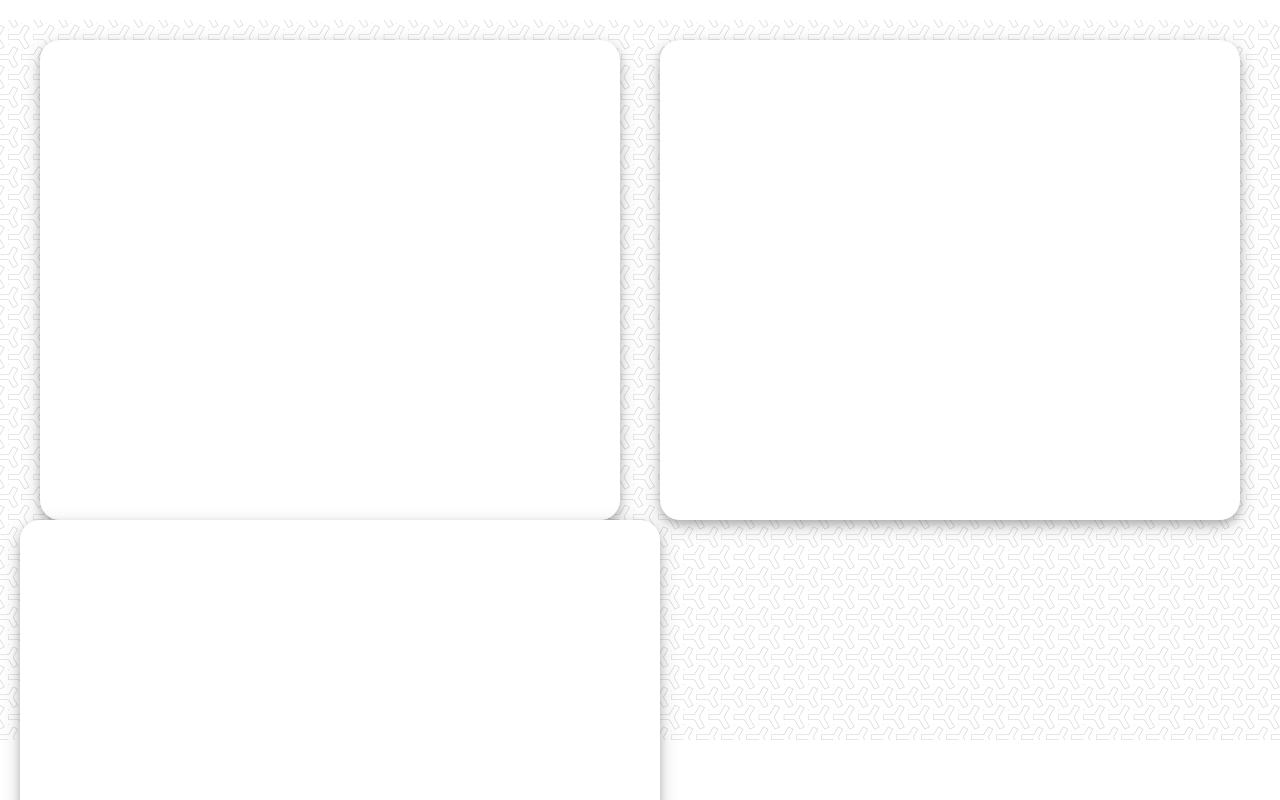
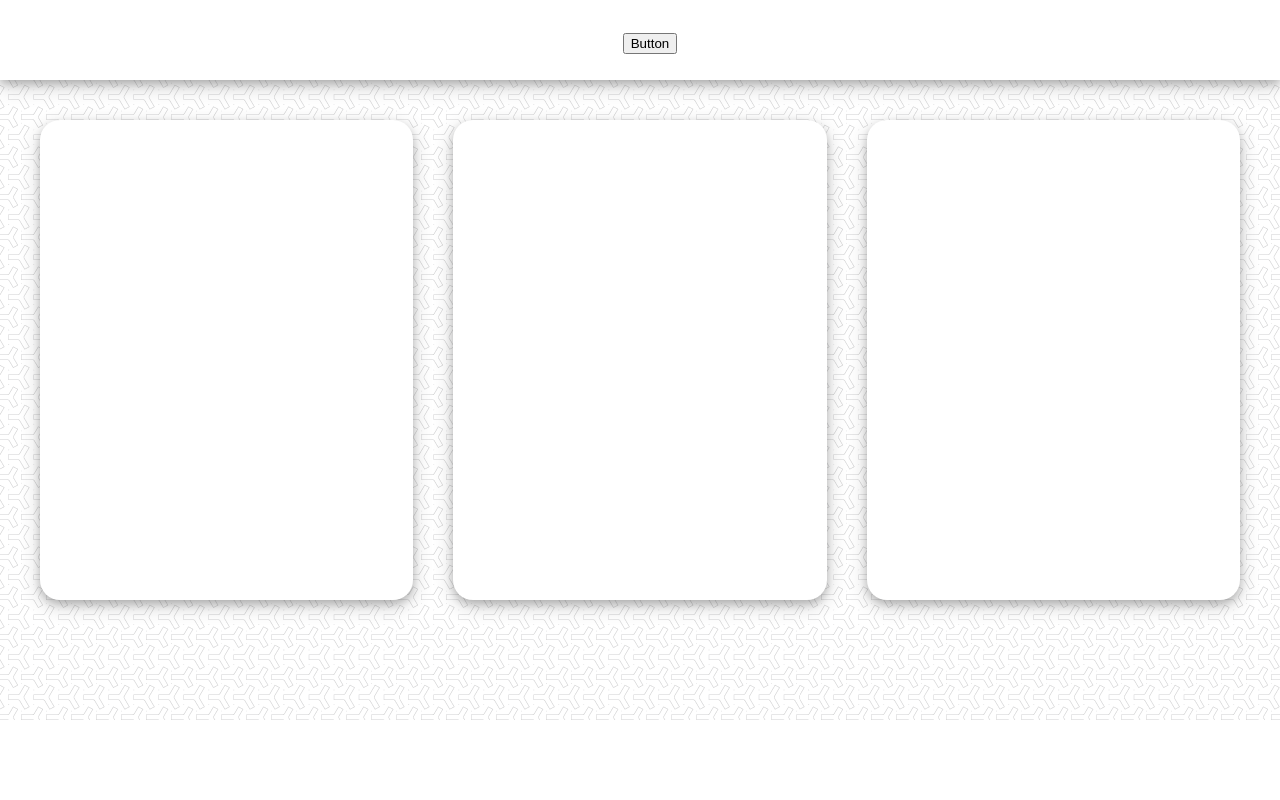
Before and after one commit to livingkurt/The-List, a React (Create React App) app in the folder client/: page / in a window 1280 px wide. Shown: the top 800 px of the page. Built offline with nearby package versions, Linux system fonts and the light colour scheme.

Commit message:
Set up a header, and beginning ot set up a list_item component

```diff
--- a/client/src/App.js
+++ b/client/src/App.js
@@ -4,11 +4,13 @@
 import Background from './components/Background/Background';
 import Container from './components/Container/Container';
 import Section from './components/Section/Section';
+import Header from './components/Header/Header';
 
 function App() {
   return (
     <div >
       <Background>
+        <Header></Header>
         <Container>
           <Section>
 
@@ -16,11 +18,11 @@
           <Section>
 
           </Section>
+          <Section>
 
+          </Section>
         </Container>
-        <Section>
 
-        </Section>
       </Background>
     </div>
   );
--- a/client/src/components/Container/container.css
+++ b/client/src/components/Container/container.css
@@ -1,7 +1,7 @@
 .container {
   /* margin-top: 100px; */
   /* max-width: 300px; */
-  height: 60vh;
+  /* height: 60vh; */
   background-color: transparent;
   /* box-shadow: 0 4px 8px 0 rgba(0, 0, 0, 0.2), 0 6px 20px 0 rgba(0, 0, 0, 0.19); */
   border-radius: 20px;
--- /dev/null
+++ b/client/src/components/Header/Header.js
@@ -0,0 +1,20 @@
+import React from "react";
+import { Link, useLocation } from "react-router-dom";
+import './header.css'
+
+
+function Header() {
+  return (
+    <ul className="nav">
+      <li className="nav_items">
+
+      </li>
+      <li className="nav_items">
+        <button>Button</button>
+
+      </li>
+    </ul>
+  );
+}
+
+export default Header;
--- /dev/null
+++ b/client/src/components/Header/header.css
@@ -0,0 +1,23 @@
+/* @font-face {
+    font-family: 'Anders';
+    src: local('Anders'), url(./Anders.ttf) format('ttf');
+  } */
+
+.nav {
+  list-style-type: none;
+  text-decoration: none;
+  display: flex;
+  justify-content: center;
+  margin: 0px;
+  padding: 0px;
+  /* margin-top: 155px; */
+  width: 100%;
+  height: 10vh;
+  background-color: white;
+  box-shadow: 0 4px 8px 0 rgba(0, 0, 0, 0.2), 0 6px 20px 0 rgba(0, 0, 0, 0.19);
+}
+
+.nav_items {
+  margin: 0px 10px 0px 10px;
+  font-size: 50px;
+}
--- /dev/null
+++ b/client/src/components/ListItem/list_item.css
@@ -0,0 +1 @@
+.list_item {}
--- a/client/src/components/Section/Section.js
+++ b/client/src/components/Section/Section.js
@@ -6,7 +6,7 @@
 
 function Section({ children }) {
   return (
-    <div className="section fade_in">
+    <div className="section">
       {children}
     </div>
   );
--- a/client/src/components/Section/section.css
+++ b/client/src/components/Section/section.css
@@ -1,6 +1,4 @@
 .section {
-  /* margin-top: 100px; */
-  /* max-width: 300px; */
   height: 60vh;
   width: 50%;
   background-color: white;
@@ -8,100 +6,3 @@
   border-radius: 20px;
   margin: 20px;
 }
-
-.fade_in {
-  /* margin-top: 25px;
-  font-size: 21px;
-  text-align: center; */
-  -webkit-animation: 2s ease 0s normal forwards 1 fadein;
-  animation: 2s ease 0s normal forwards 1 fadein;
-  /* -webkit-animation: fadein 2s; */
-  /* Safari, Chrome and Opera > 12.1 */
-  -moz-animation: fadein 2s;
-  /* Firefox < 16 */
-  -ms-animation: fadein 2s;
-  /* Internet Explorer */
-  -o-animation: fadein 2s;
-  /* Opera < 12.1 */
-  /* animation: fadein 2s; */
-  /* -webkit-animation: bummer 2s;
-  animation: bummer 2s;
-  -webkit-transform: scale(0, 0);
-  transform: scale(.8, .8);
-  -webkit-animation-fill-mode: forwards;
-  animation-fill-mode: forwards; */
-}
-
-/* @-webkit-keyframes bummer {
-  100% {
-    -webkit-transform: scale(1, );
-  }
-} */
-
-/* Firefox < 16 */
-
-@-moz-keyframes fadein {
-  from {
-    opacity: 0;
-  }
-  to {
-    opacity: 1;
-  }
-}
-
-/* Safari, Chrome and Opera > 12.1 */
-
-@-webkit-keyframes fadein {
-  from {
-    opacity: 0;
-  }
-  to {
-    opacity: 1;
-  }
-}
-
-/* Internet Explorer */
-
-@-ms-keyframes fadein {
-  from {
-    opacity: 0;
-  }
-  to {
-    opacity: 1;
-  }
-}
-
-/* Opera < 12.1 */
-
-@-o-keyframes fadein {
-  from {
-    opacity: 0;
-  }
-  to {
-    opacity: 1;
-  }
-}
-
-@keyframes fadein {
-  0% {
-    opacity: 0;
-  }
-  20% {
-    opacity: 0;
-  }
-  100% {
-    opacity: 1;
-  }
-}
-
-@-webkit-keyframes fadein {
-  0% {
-    opacity: 0;
-  }
-  20% {
-    opacity: 0;
-  }
-  100% {
-    opacity: 1;
-  }
-}
--- a/package.json
+++ b/package.json
@@ -24,6 +24,7 @@
     "concurrently": "^5.1.0",
     "express": "^4.17.1",
     "mongoose": "^5.9.5",
-    "nodemon": "^2.0.2"
+    "nodemon": "^2.0.2",
+    "react-router-dom": "^5.1.2"
   }
 }
```
Also changed, not shown: client/src/components/ListItem/ListItem.js (added, +15 -0 lines), 1 other file (tests, documents, lock files or other folders).
